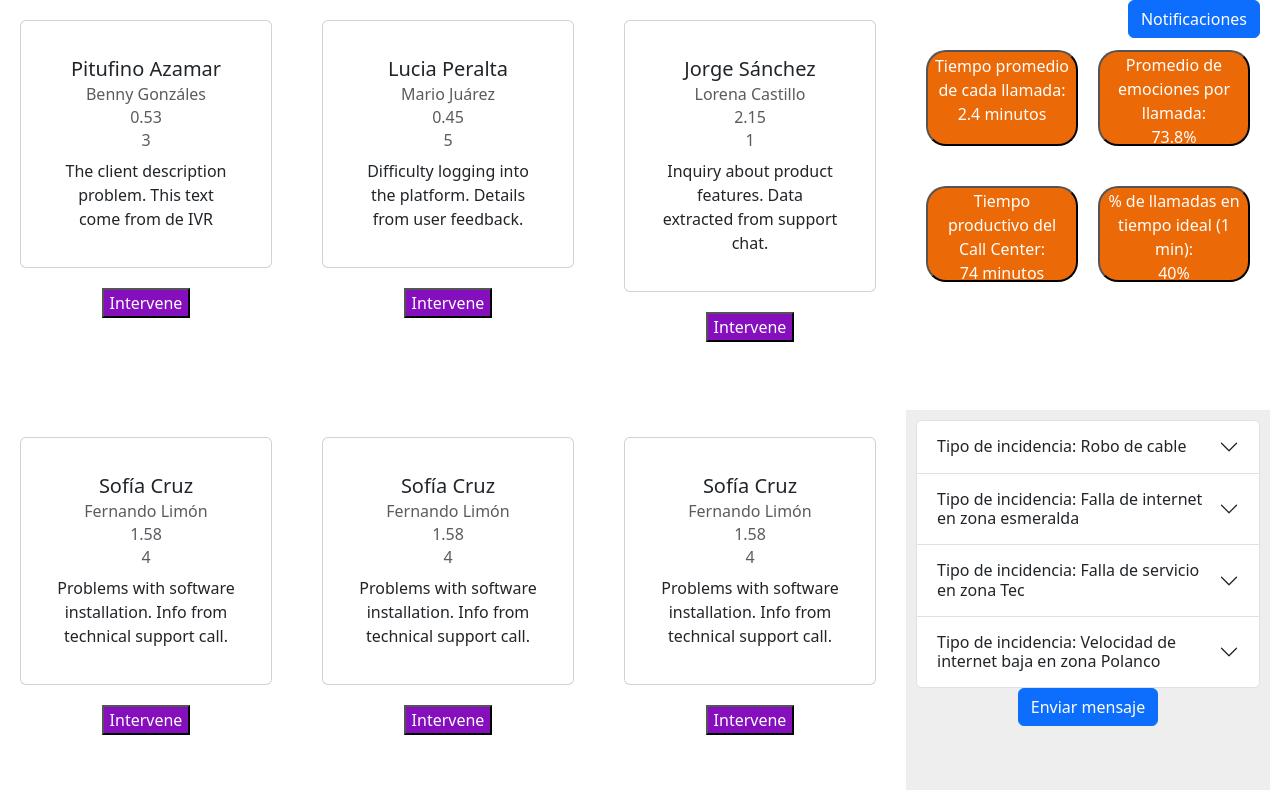
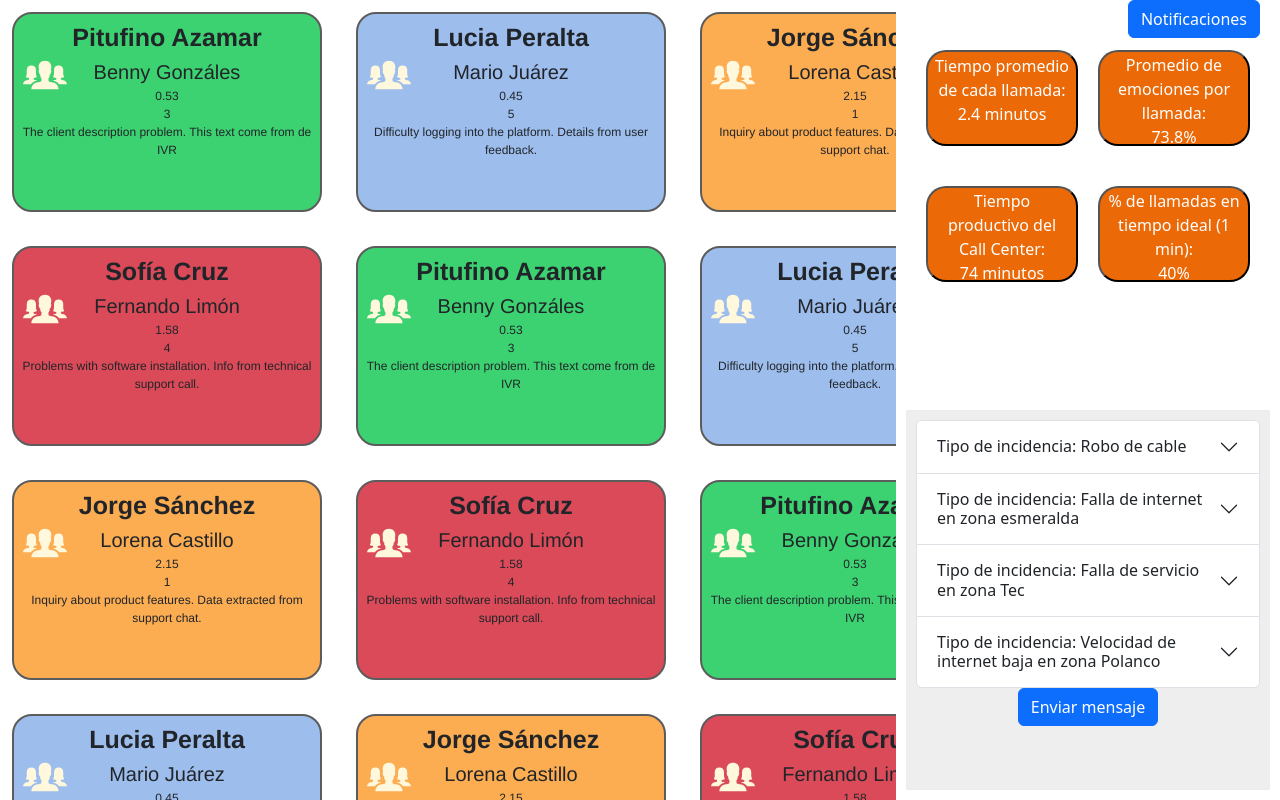
Before and after one commit to Bernardo0173/supint, a React (Create React App) app: page / in a window 1280 px wide. Built offline with nearby package versions, Linux system fonts and the light colour scheme.

Commit message:
Tarjetas funcionales completas

```diff
--- a/package.json
+++ b/package.json
@@ -13,6 +13,7 @@
     "react-bootstrap": "^2.10.2",
     "react-chartjs-2": "^5.2.0",
     "react-dom": "^18.2.0",
+    "react-icons": "^5.2.1",
     "react-scripts": "5.0.1",
     "react-scroll": "^1.9.0",
     "web-vitals": "^2.1.4"
--- a/src/components/MainScreen.js
+++ b/src/components/MainScreen.js
@@ -13,8 +13,14 @@ const MainScreen = () => {
     { name: "Lucia Peralta", client: "Mario Juárez", callTime: "0.45", problemsSolved: 5, description: "Difficulty logging into the platform. Details from user feedback.", style: "resting" },
     { name: "Jorge Sánchez", client: "Lorena Castillo", callTime: "2.15", problemsSolved: 1, description: "Inquiry about product features. Data extracted from support chat.", style: "warning" },
     { name: "Sofía Cruz", client: "Fernando Limón", callTime: "1.58", problemsSolved: 4, description: "Problems with software installation. Info from technical support call.", style: "danger" },
+    { name: "Pitufino Azamar", client: "Benny Gonzáles", callTime: "0.53", problemsSolved: 3, description: "The client description problem. This text come from de IVR", style: "fine" },
+    { name: "Lucia Peralta", client: "Mario Juárez", callTime: "0.45", problemsSolved: 5, description: "Difficulty logging into the platform. Details from user feedback.", style: "resting" },
+    { name: "Jorge Sánchez", client: "Lorena Castillo", callTime: "2.15", problemsSolved: 1, description: "Inquiry about product features. Data extracted from support chat.", style: "warning" },
     { name: "Sofía Cruz", client: "Fernando Limón", callTime: "1.58", problemsSolved: 4, description: "Problems with software installation. Info from technical support call.", style: "danger" },
-    { name: "Sofía Cruz", client: "Fernando Limón", callTime: "1.58", problemsSolved: 4, description: "Problems with software installation. Info from technical support call.", style: "danger" }
+    { name: "Pitufino Azamar", client: "Benny Gonzáles", callTime: "0.53", problemsSolved: 3, description: "The client description problem. This text come from de IVR", style: "fine" },
+    { name: "Lucia Peralta", client: "Mario Juárez", callTime: "0.45", problemsSolved: 5, description: "Difficulty logging into the platform. Details from user feedback.", style: "resting" },
+    { name: "Jorge Sánchez", client: "Lorena Castillo", callTime: "2.15", problemsSolved: 1, description: "Inquiry about product features. Data extracted from support chat.", style: "warning" },
+    { name: "Sofía Cruz", client: "Fernando Limón", callTime: "1.58", problemsSolved: 4, description: "Problems with software installation. Info from technical support call.", style: "danger" },
     ];
 
   return (
@@ -22,6 +28,7 @@ const MainScreen = () => {
       <div className="left-panel">
         {agents.map((agent) => (
           <MoreInfo
+          cardStyle={agent.style}
           key={agent.name}
           Title={agent.name}
           Subtitle1={agent.client}
@@ -29,7 +36,6 @@ const MainScreen = () => {
           Subtitle3= {agent.problemsSolved}
           Text1={agent.description}
           Additional1={agent.additionalInfo}
-          cardStyle={agent.style}
           />
         ))}
       </div>
--- a/src/components/MoreInfo.jsx
+++ b/src/components/MoreInfo.jsx
@@ -1,9 +1,9 @@
 //Autor: Eric Manuel Navarro Martínez
 //Componente que permite hacer click en las tarjetas de agente, haciendo que estas desplieguen más información sobre la llamada
 import { Modal, Button } from "react-bootstrap";
-import Card from "react-bootstrap/Card";
-import { useEffect, useState } from "react";
-
+import { useState } from "react";
+import	"../styles/emotionalStyles.css";
+import { IoIosPeople } from "react-icons/io";
 
 const MoreInfo = (props) => {
 
@@ -20,21 +20,20 @@ const MoreInfo = (props) => {
 
 
   return (
-    <div>
-      <Card className={props.cardStyle} onClick={getInfo}>
-        <Card.Body>
-          <Card.Title>{props.Title}</Card.Title>
-          <Card.Subtitle className="mb-2 text-muted"> {props.Subtitle1} </Card.Subtitle>
-          <Card.Subtitle className="mb-2 text-muted"> {props.Subtitle2} </Card.Subtitle>
-          <Card.Subtitle className="mb-2 text-muted"> {props.Subtitle3} </Card.Subtitle>
-          <Card.Text>{props.Text1}</Card.Text>
-        </Card.Body>
-      </Card>
-      <button className="intervene" onClick={intervene}>Intervene</button>
+    <div className="cardcontainer">
+      <div className={props.cardStyle} onClick={getInfo}>
+          <div className="agentName">{props.Title}</div>
+          <div className="clientName"> {props.Subtitle1} </div>
+          <div className="description"> {props.Subtitle2} </div>
+          <div className="description"> {props.Subtitle3} </div>
+          <div className="description">{props.Text1}</div>
+
+      </div>
+      <IoIosPeople className="intervene" onClick={intervene} />
       <Modal show={showMore} onHide={() => (setshowMore (!showMore))} size="lg" aria-labelledby="contained-modal-title-vcenter" centered >
 
         <Modal.Header closeButton>
-          <Modal.Title>Indormación de la llamada</Modal.Title>
+          <Modal.Title>Información de la llamada</Modal.Title>
         </Modal.Header>
 
         <Modal.Body>
--- a/src/styles/emotionalstyles.css
+++ b/src/styles/emotionalstyles.css
@@ -2,51 +2,84 @@
 .fine,
 .warning,
 .resting {
-  border: 2px solid black;
+  border: 2px solid rgb(92, 92, 92);
   border-radius: 20px;
-  margin: 20px;
-  width: auto; /* Aumentamos el ancho para permitir más espacio */
-  height: 250px; /* Cambiamos a auto para que se ajuste según el contenido */
-  padding: 20px; /* Añadimos un poco de espacio interno */
+  margin: 12px;
+  width: 310px; /* Aumentamos el ancho para permitir más espacio */
+  height: 200px; /* Cambiamos a auto para que se ajuste según el contenido */
+  padding: 5px; /* Añadimos un poco de espacio interno */
   display: flex; /* Ajustamos a flex para que los elementos internos se distribuyan correctamente */
   flex-direction: column; /* Cambiamos a columna para que el contenido se alinee verticalmente */
   overflow: hidden;
   cursor: pointer;
 }
 
+.agentName,.clientName,.description{
+  font-family: Helvetica;
+  font-size: 15px;
+  overflow: hidden;
+}
+.agentName{
+  font-weight: bold;
+  font-size: 25px;
+}
+
+.clientName{
+  font-weight: italic;
+  font-size: 20px;
+}
+
+.description{
+  font-size: 12px;
+}
+
 .warning {
-  background-color: #ffce54;
-  transition:background-color 0.3s;
+  background-color: #fcac51;
+  transition: background-color 0.3s;
 }
 .warning:hover {
-  background-color: #fcbb42;
+  background-color: #ff9e2e;
 }
 .fine {
-  background-color: #48cfad;
-  transition:background-color 0.3s;
+  background-color: #3dd271;
+  transition: background-color 0.3s;
 }
 .fine:hover {
-  background-color: #37bc9b;
+  background-color: #2dac59;
 }
 
 .danger {
-  background-color: #da4453;
-  transition:background-color 0.3s;
+  background-color: #da4a58;
+  transition: background-color 0.3s;
 }
 
 .danger:hover {
-  background-color: #ed9090;
+  background-color: #b93d49;
 }
 
 .resting {
-  background-color: #f5f7fa;
-  transition:background-color 0.3s;
+  background-color: #9dbded;
+  transition: background-color 0.3s;
 }
 
 .resting:hover {
-  background-color: #e6e9ed;
+  background-color: rgb(104, 142, 199);
 }
-.intervene{
-    background-color: #850ebd;
-    color : white;
+
+.cardcontainer {
+  position: relative;
 }
+
+.intervene {
+  position: absolute;
+  top: 50px;
+  left: 20px;
+  font-size: 50px;
+  color: #fff8dc;
+  cursor: pointer;
+  transition: color 0.3s;
+}
+
+.intervene:hover {
+  color: #d5cfb8
+}
```
Also changed, not shown: src/components/AgentCard.jsx (deleted, +0 -24 lines), src/components/BootstapCard.js (deleted, +0 -21 lines), src/components/Card.js (deleted, +0 -28 lines), 1 other file (tests, documents, lock files or other folders).
